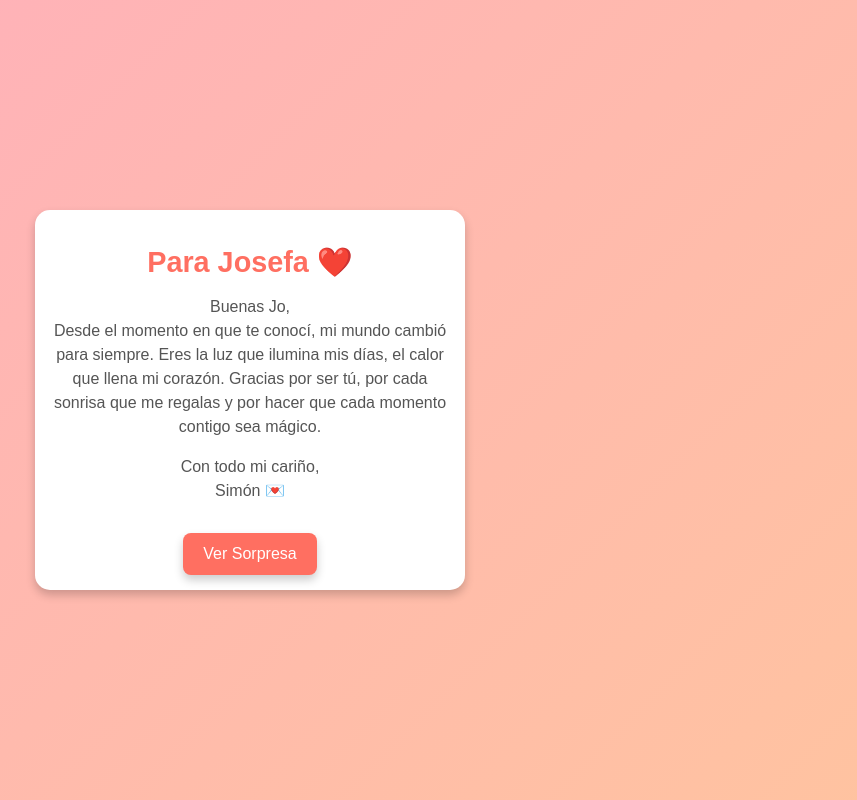
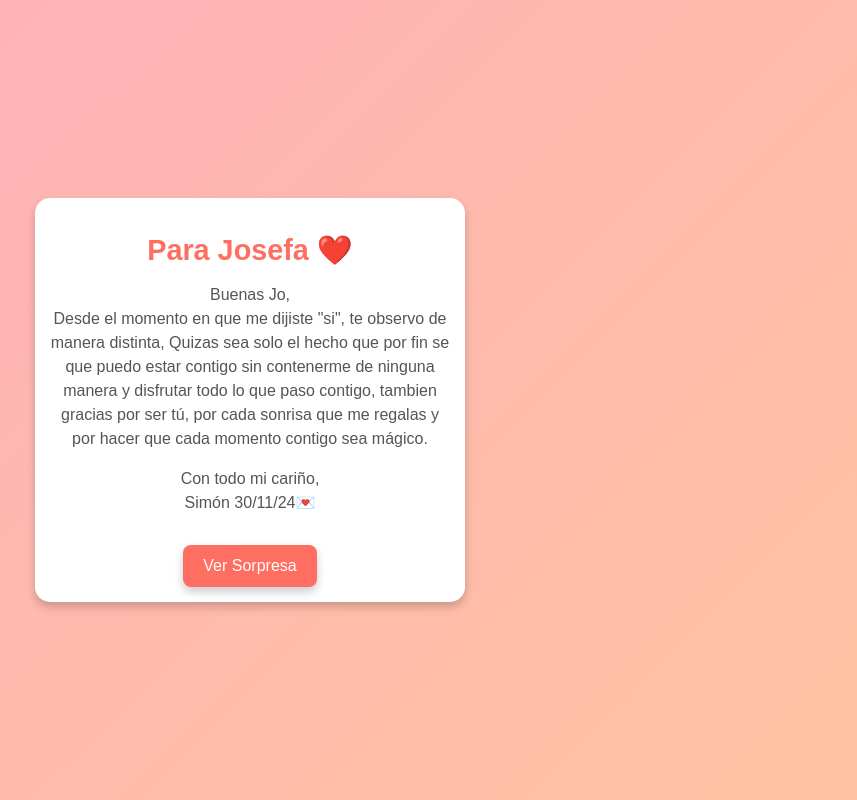
Before and after one commit to Simon3ta/Jo, a plain HTML site: page index.html in a window 1280 px wide. Shown: the whole page, without its empty margins (390-1247 px from the left). Drawn offline with Linux system fonts and the light colour scheme.

Commit message:
actualizacion
actualizacion

```diff
--- a/index.html
+++ b/index.html
@@ -11,17 +11,18 @@
         <h1>Para Josefa ❤️</h1>
         <p>
             Buenas Jo,<br>
-            Desde el momento en que te conocí, mi mundo cambió para siempre.
-            Eres la luz que ilumina mis días, el calor que llena mi corazón.
-            Gracias por ser tú, por cada sonrisa que me regalas y por hacer que
+            Desde el momento en que me dijiste "si", te observo de manera distinta,
+            Quizas sea solo el hecho que por fin se que puedo estar contigo sin
+            contenerme de ninguna manera y disfrutar todo lo que paso contigo, tambien
+            gracias por ser tú, por cada sonrisa que me regalas y por hacer que
             cada momento contigo sea mágico.
         </p>
         <p>
             Con todo mi cariño,<br>
-            Simón 💌
+            Simón 30/11/24💌
         </p>
         <button onclick="revealMessage()">Ver Sorpresa</button>
-        <p id="message" class="hidden-message">En un mes hay más...</p>
+        <p id="message" class="hidden-message">Te?...</p>
 
         <!-- Elemento de audio oculto -->
         <audio id="song" src="carencia.mp3"></audio>
```
